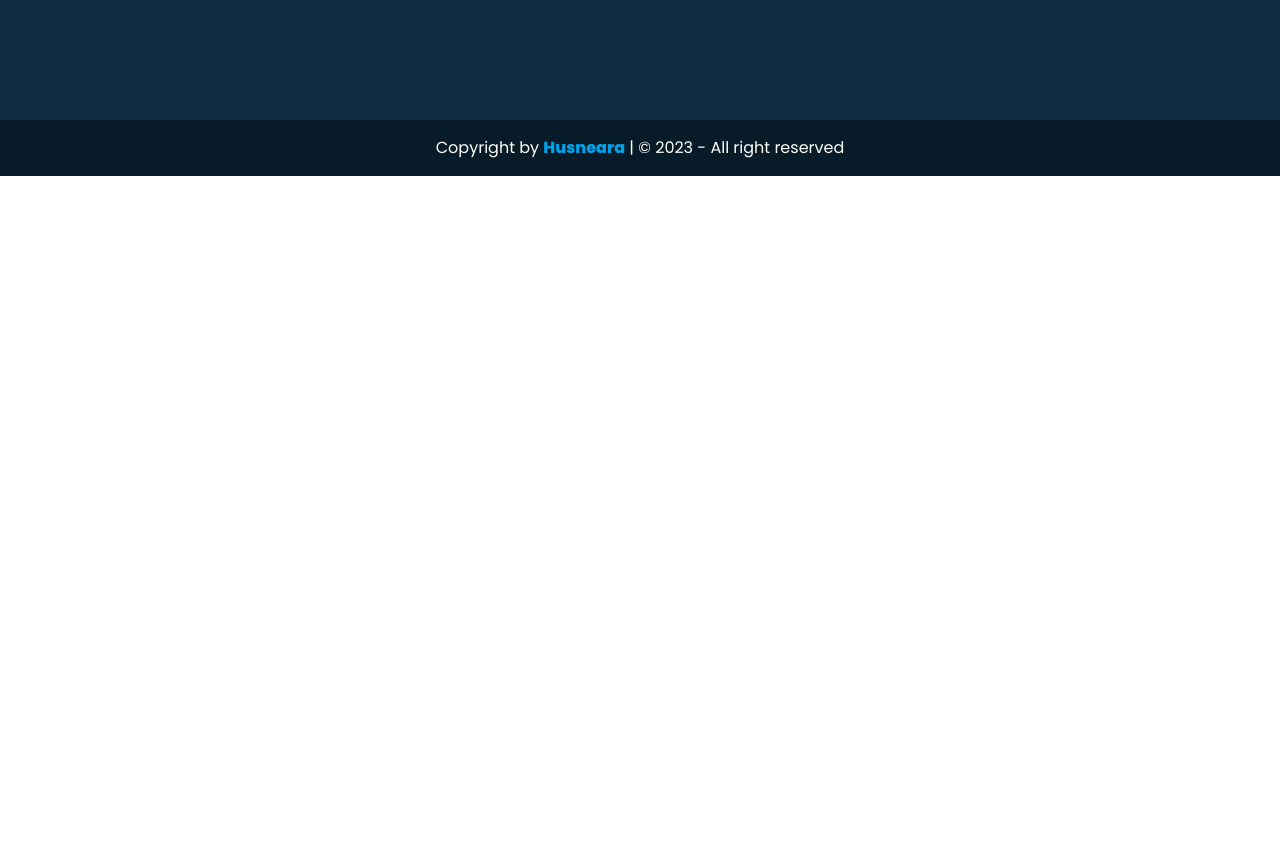
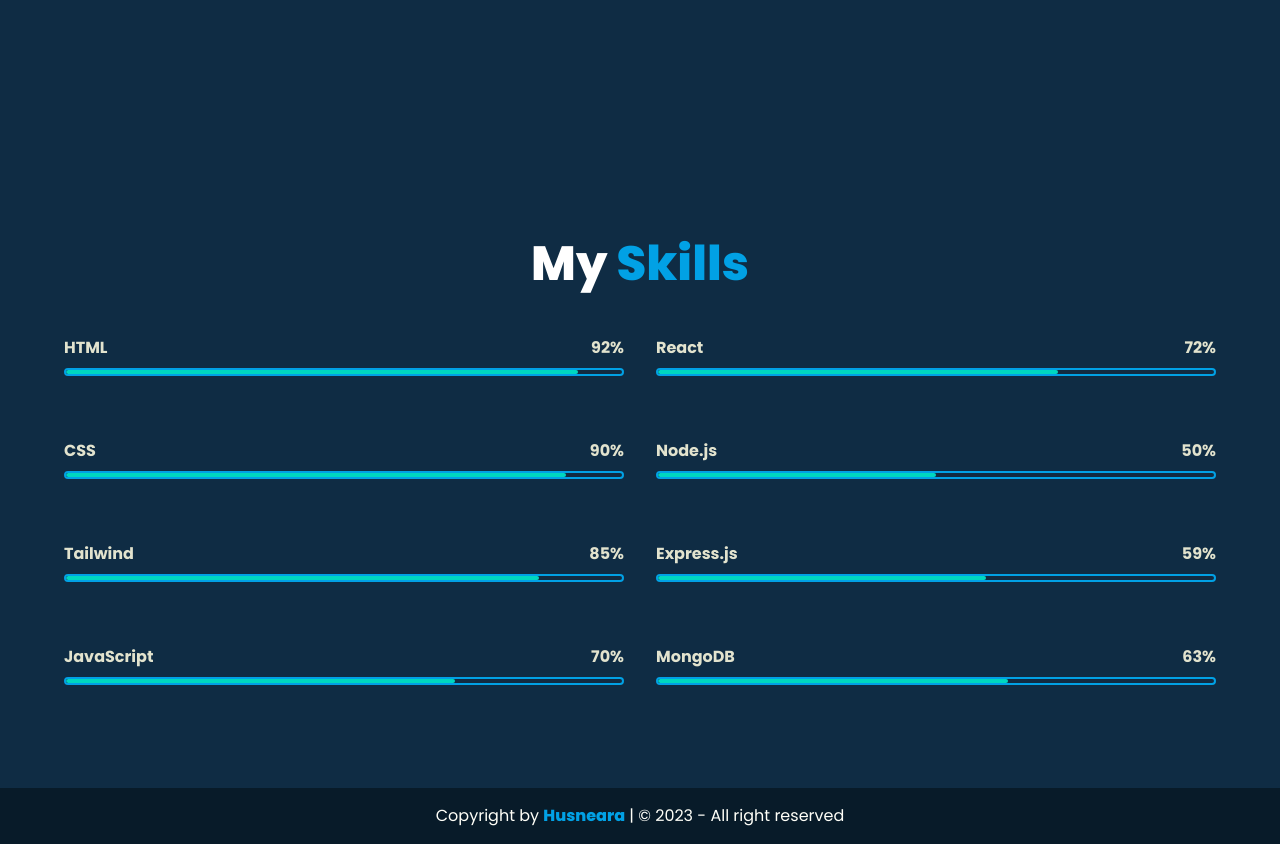
Before and after one commit to husnearaa/husneara-portfolio, a React (Vite) app: page / in a window 1280 px wide. Shown: the part 1580-2424 px from the top of the page. Before the commit the page ends 1756 px from the top, so only its background shows below. Built offline with nearby package versions, Linux system fonts and the light colour scheme.

Commit message:
has added skills section

```diff
--- a/src/pages/Skills/Skills.jsx
+++ b/src/pages/Skills/Skills.jsx
@@ -2,8 +2,70 @@
 
 const Skills = () => {
     return (
-        <div>
-
+        <div className="bg-[#0f2c44]">
+            <div className="max-w-6xl mx-auto py-10 px-3 md:py-10 md:px-6 lg:py-20 lg:px-0 ">
+                <div className="text-center my-10 space-y-2">
+                    <h2 className="md:text-5xl text-2xl text-white font-extrabold text-center">My <span className="md:text-5xl text-2xl text-[#01a1e5] font-extrabold">Skills</span></h2>
+                </div>
+                <div className="grid grid-cols-1 md:grid-cols-2 lg:grid-cols-2 gap-8">
+                    <div className="lg:my-2 ">
+                        <div className=" flex justify-between ">
+                            <span className="font-bold text-[#E2E3CE]">HTML</span>
+                            <span className="font-bold text-[#E2E3CE]">92%</span>
+                        </div>
+                        <progress className="progress progress-accent border-2 border-[#01a1e5] my-2" value="92" max="100"></progress>
+                    </div>
+                    <div className="lg:my-2 ">
+                        <div className=" flex justify-between ">
+                            <span className="font-bold text-[#E2E3CE]">React</span>
+                            <span className="font-bold text-[#E2E3CE]">72%</span>
+                        </div>
+                        <progress className="progress progress-accent border-2 border-[#01a1e5] my-2" value="72" max="100"></progress>
+                    </div>
+                    <div className="lg:my-2 ">
+                        <div className=" flex justify-between ">
+                            <span className="font-bold text-[#E2E3CE]">CSS</span>
+                            <span className="font-bold text-[#E2E3CE]">90%</span>
+                        </div>
+                        <progress className="progress progress-accent border-2 border-[#01a1e5] my-2" value="90" max="100"></progress>
+                    </div>
+                    <div className="lg:my-2 ">
+                        <div className=" flex justify-between ">
+                            <span className="font-bold text-[#E2E3CE]">Node.js</span>
+                            <span className="font-bold text-[#E2E3CE]">50%</span>
+                        </div>
+                        <progress className="progress progress-accent border-2 border-[#01a1e5] my-2" value="50" max="100"></progress>
+                    </div>
+                    <div className="lg:my-2 ">
+                        <div className=" flex justify-between ">
+                            <span className="font-bold text-[#E2E3CE]">Tailwind</span>
+                            <span className="font-bold text-[#E2E3CE]">85%</span>
+                        </div>
+                        <progress className="progress progress-accent border-2 border-[#01a1e5] my-2" value="85" max="100"></progress>
+                    </div>
+                    <div className="lg:my-2 ">
+                        <div className=" flex justify-between ">
+                            <span className="font-bold text-[#E2E3CE]">Express.js</span>
+                            <span className="font-bold text-[#E2E3CE]">59%</span>
+                        </div>
+                        <progress className="progress progress-accent border-2 border-[#01a1e5] my-2" value="59" max="100"></progress>
+                    </div>
+                    <div className="lg:my-2 ">
+                        <div className=" flex justify-between ">
+                            <span className="font-bold text-[#E2E3CE]">JavaScript</span>
+                            <span className="font-bold text-[#E2E3CE]">70%</span>
+                        </div>
+                        <progress className="progress progress-accent border-2 border-[#01a1e5] my-2" value="70" max="100"></progress>
+                    </div>
+                    <div className="lg:my-2 ">
+                        <div className=" flex justify-between ">
+                            <span className="font-bold text-[#E2E3CE]">MongoDB</span>
+                            <span className="font-bold text-[#E2E3CE]">63%</span>
+                        </div>
+                        <progress className="progress progress-accent border-2 border-[#01a1e5] my-2" value="63" max="100"></progress>
+                    </div>
+                </div>
+            </div>
         </div>
     );
 };
```
